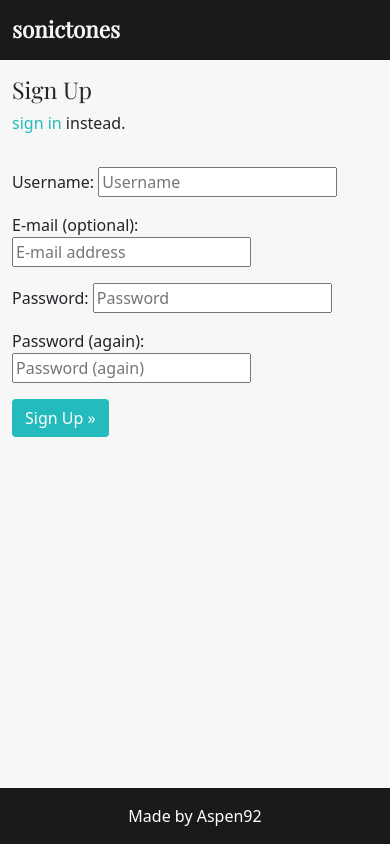
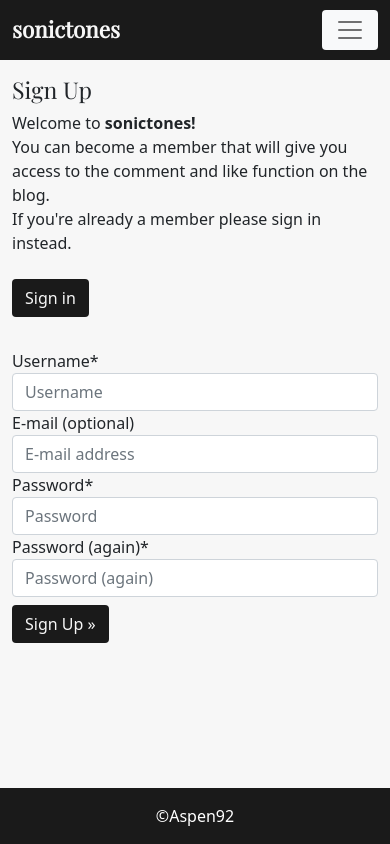
Before and after one commit to Aspen92/sonictones-pp4, a Django app: page /accounts/signup/ in a window 390 px wide. Run offline with Django 3.2, Linux system fonts and the light colour scheme; some libraries are stand-ins or nearby versions.

Commit message:
Add crispy forms to sign up/log in page, change nav-toggler color

```diff
--- a/static/css/style.css
+++ b/static/css/style.css
@@ -57,16 +57,16 @@ h4 {
 }
 
 .cards-home {
-    transition: box-shadow .3s;
-    border: 0.3px solid #1a1a1a;
+    border: 0.1px solid #1a1a1a;
     border-radius: 1%;
     height: 600px;
     overflow-y: scroll;
     width: 75%;
+    transition: transform .2s;
 }
 
 .cards-home:hover {
-    box-shadow: 0 0 11px rgba(33, 33, 33, .5);
+    transform: scale(1.03);
 }
 
 .image-container {
@@ -114,18 +114,19 @@ h4 {
 }
 
 .btn-signup {
-    background-color: #23BBBB;
-    color: #fff;
+    background-color: #1a1a1a;
+    color: #f7f7f7;
+    transition: transform .2s;
 }
 
 .btn-signup:hover,
 .btn-signup:active {
-    background-color: #fff;
-    color: #23BBBB;
+    color: #6b6b6b;
+    transform: scale(1.03);
 }
 
 .link {
-    color: #23BBBB;
+    color: #1a1a1a;
     text-decoration: none;
 }
 
@@ -136,14 +137,14 @@ h4 {
 }
 
 .btn-like {
-    color: #E84610;
+    color: #e81010;
     border: none;
     background: transparent;
 }
 
 .btn-like:hover,
 .btn-like:active {
-    color: #E84610;
+    color: #e81010;
     background: transparent;
     border: none;
 }
--- a/templates/account/signup.html
+++ b/templates/account/signup.html
@@ -1,4 +1,6 @@
 {% extends "base.html" %}
+{% load crispy_forms_tags %}
+
 
 {% load i18n %}
 
@@ -10,18 +12,26 @@
     <div class="col-md-8 mt-3 offset-md-2">
       <h3>{% trans "Sign Up" %}</h3>
 
-      <p>{% blocktrans %} <a class="link" href="{{ login_url }}">sign in</a> instead.{% endblocktrans %}</p>
+      <p>{% blocktrans %}Welcome to <strong>sonictones!</strong> <br> You can become a member that
+        will
+        give you access to
+        the comment and
+        like function on the blog. <br> If you're already a member please sign in instead. <br> <br> <a class="link"
+          href="{{ login_url }}"><button class="btn btn-signup right" type="button">
+            Sign
+            in</button></a>{% endblocktrans %}</p>
     </div>
   </div>
   <div class="row">
-    <div class="col-md-8 mt-3 offset-md-2">
+    <div class="col-md-4 mt-3 offset-md-2">
       <form class="signup" id="signup_form" method="post" action="{% url 'account_signup' %}">
         {% csrf_token %}
-        {{ form.as_p }}
+        <!-- {{ form.as_p }} -->
+        {{ form|crispy }}
         {% if redirect_field_value %}
         <input type="hidden" name="{{ redirect_field_name }}" value="{{ redirect_field_value }}" />
         {% endif %}
-        <button class="btn btn-signup right" type="submit">{% trans "Sign Up" %} &raquo;</button>
+        <button class="btn btn-signup right mt-2" type="submit">{% trans "Sign Up" %} &raquo;</button>
       </form>
     </div>
   </div>
--- a/templates/base.html
+++ b/templates/base.html
@@ -35,8 +35,9 @@
     <nav class="navbar navbar-expand-lg">
         <div class="container-fluid">
             <a class="navbar-brand" href="{% url 'home' %}"><span class="brand">sonictones</span></a>
-            <button class="navbar-toggler" type="button" data-bs-toggle="collapse" data-bs-target="#navbarText"
-                aria-controls="navbarText" aria-expanded="false" aria-label="Toggle navigation">
+            <button class="navbar-toggler navbar-light bg-light" type="button" data-bs-toggle="collapse"
+                data-bs-target="#navbarText" aria-controls="navbarText" aria-expanded="false"
+                aria-label="Toggle navigation">
                 <span class="navbar-toggler-icon"></span>
             </button>
             <div class="collapse navbar-collapse" id="navbarText">
@@ -64,7 +65,7 @@
         <div class="row">
             <div class="col-md-8 offset-md-2">
                 {% for message in messages %}
-                <div class="alert {{ message.tags }} alert-dismissible fade show" id="msg" role="alert">
+                <div class="alert {{ message.tags }} alert-dismissible fade show alert-dark" id="msg" role="alert">
                     {{ message | safe }}
                     <button type="button" class="btn-close" data-bs-dismiss="alert" aria-label="Close"></button>
                 </div>
@@ -82,7 +83,7 @@
 
     <!-- Footer -->
     <footer class="footer mt-auto py-3 dark-bg">
-        <p class="m-0 text-center text-white">Made by Aspen92</p>
+        <p class="m-0 text-center text-white">&copy;Aspen92</p>
     </footer>
     <script>
         setTimeout(function () {
```
Also changed, not shown: templates/account/login.html (+8 -4 lines).
